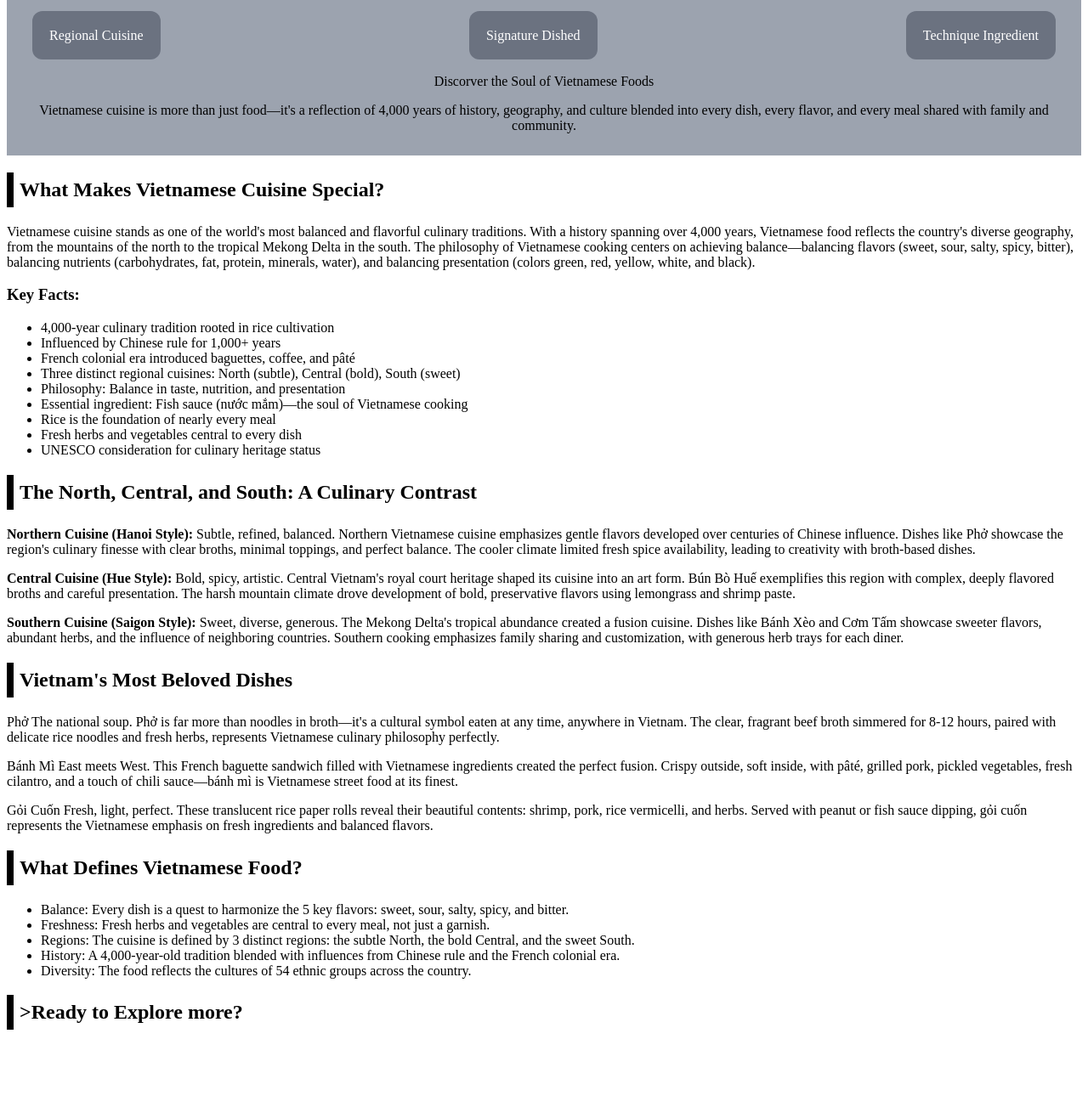
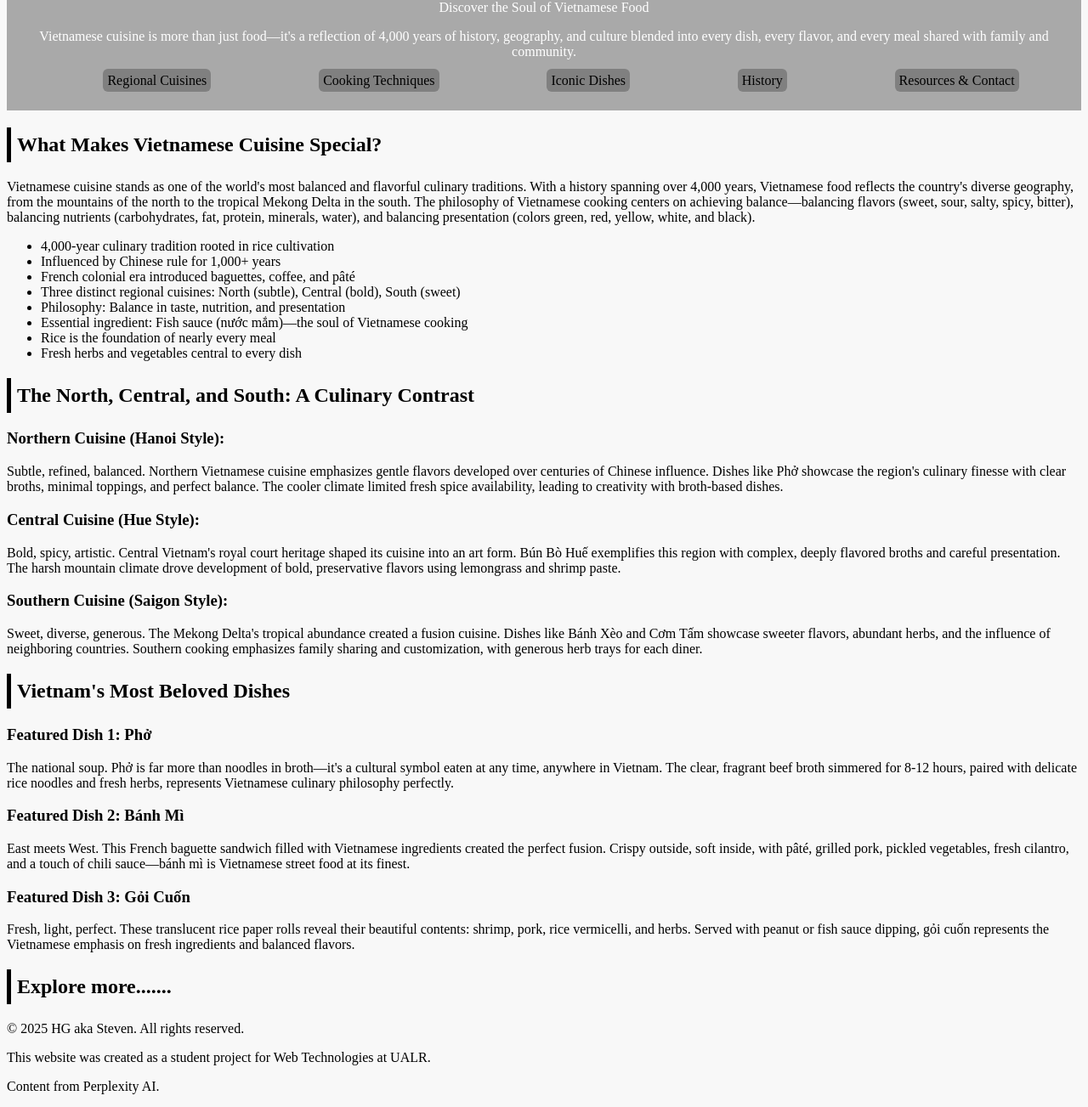
Before and after one commit to hgluong221205/ifsc-1310, a plain HTML site: page vietnamese-cuisine-v1/index.html in a window 1280 px wide. Shown: the part 85-1388 px from the top of the page at 85% size. Before the commit the page ends 1317 px from the top, so only its background shows below. Drawn offline with Linux system fonts and the light colour scheme.

Commit message:
Restructure html and validated

```diff
--- a/vietnamese-cuisine-v1/assets/css/style.css
+++ b/vietnamese-cuisine-v1/assets/css/style.css
@@ -10,42 +10,48 @@ html {
 
 /*        Global Style                        */
 body{
+  background-color: #F8F8F8;
 }
 
-header{
-    background-color:#9CA3AF;
-    margin: 0;
-    padding: 10px;
-    text-align: center;
-}
-nav.primary a{
-  text-decoration: none;
+.page-header{
+  background-color: darkgray;
+  width: 100%;
+  margin: 0;
+  padding: 10px;
+  text-align: center;
   color: white;
 }
-nav.primary ul{
+
+.main-navigation ul{
   display: flex;
-  justify-content: space-between;
-  padding:20px;
+  flex-direction: row;
+  justify-content: space-around;
 }
-nav.primary ul li{
+
+.main-navigation ul li{
   list-style-type: none;
 }
-nav.primary ul li a{
-  background-color:#6B7280;
-  padding: 20px;
-  border-radius: 12px;
-}
-h2{
-    border-left: 8px solid black;
-    padding: 7px;
+
+.main-navigation ul li a{
+  text-decoration: none;
+  color:black;
+  background-color:gray;
+  padding: 5px;
+  border-radius: 6px;
 }
 
+.introduction h2{
+  border-left: 5px solid black ;
+  padding: 7px;
+}
 
-.post{
-  background-color: red;
-  display:flex;
+.three-article{
+  display: flex;
+  flex-direction: row;
+}
+
+article.content{
 
 }
 
-
 /* ------------ Media Queries ----------------- */
--- a/vietnamese-cuisine-v1/index.html
+++ b/vietnamese-cuisine-v1/index.html
@@ -12,29 +12,32 @@
 <title>Vietnam's Culinary Journey: From North to South</title>
   </head>
 
+<body>
+    <header class="page-header">
+        <h2 class="site-title">Vietnam's Culinary Journey: From North to South</h2>
+         <p class="tagline">
+            Discover the Soul of Vietnamese Food
+         </p>
 
+         <p class="subtitle">
+            Vietnamese cuisine is more than just food—it's a reflection of 4,000 years of history, geography, and culture blended into every dish, every flavor, and every meal shared with family and community.
+         </p>
 
-
- <body>
-<!-- ********* HOME PAGE CONTENT *********** -->
- <main>
-<header class="primary">
-    <h1>Vietnam's Culinary Journey: From North to South</h1>
-    <nav class="primary">
+        <nav class="main-navigation">
             <ul>
-            <li><a href="about.html">Regional Cuisine</a></li>
-            <li><a href="sing.html">Signature Dished</a></li>
-            <li><a href="Po.html">Technique Ingredient</a></li>
+                <li><a href="regional-cuisines.html">Regional Cuisines</a></li>
+                <li><a href="techniques-ingredients.html">Cooking Techniques</a></li>
+                <li><a href="signature-dishes.html">Iconic Dishes</a></li>
+                <li><a href="history-influences.html">History</a></li>
+                <li><a href="resources.html">Resources & Contact</a></li>
             </ul>
         </nav>
-    <p>Discorver the Soul of Vietnamese Foods</p>
-    <p> Vietnamese cuisine is more than just food—it's a reflection of 4,000 years of history, geography, and culture blended into every dish, every flavor, and every meal shared with family and community.</p>
     </header>
-<section><!-- Section 1: What is Vietnamese Cuisine? -->
+
+    <main class="main content">
+        <section class="introduction">
             <h2>What Makes Vietnamese Cuisine Special?</h2>
-<p>Vietnamese cuisine stands as one of the world's most balanced and flavorful culinary traditions. With a history spanning over 4,000 years, Vietnamese food reflects the country's diverse geography, from the mountains of the north to the tropical Mekong Delta in the south. The philosophy of Vietnamese cooking centers on achieving balance—balancing flavors (sweet, sour, salty, spicy, bitter), balancing nutrients (carbohydrates, fat, protein, minerals, water), and balancing presentation (colors green, red, yellow, white, and black).
-
-<h3>Key Facts:</h3>
+            <p>Vietnamese cuisine stands as one of the world's most balanced and flavorful culinary traditions. With a history spanning over 4,000 years, Vietnamese food reflects the country's diverse geography, from the mountains of the north to the tropical Mekong Delta in the south. The philosophy of Vietnamese cooking centers on achieving balance—balancing flavors (sweet, sour, salty, spicy, bitter), balancing nutrients (carbohydrates, fat, protein, minerals, water), and balancing presentation (colors green, red, yellow, white, and black).</p>
             <ul>
                 <li>4,000-year culinary tradition rooted in rice cultivation</li>
                 <li>Influenced by Chinese rule for 1,000+ years</li>
@@ -44,83 +47,65 @@
                 <li>Essential ingredient: Fish sauce (nước mắm)—the soul of Vietnamese cooking</li>
                 <li>Rice is the foundation of nearly every meal</li>
                 <li>Fresh herbs and vegetables central to every dish</li>
-    <li>UNESCO consideration for culinary heritage status</li>
             </ul>
         </section>
 
-<section> <!-- Section 2: Three Regions, Three Tastes -->
+
+        <section class="introduction" class="container">
             <h2>The North, Central, and South: A Culinary Contrast</h2>
 
-  <article>
-    <p><strong>Northern Cuisine (Hanoi Style):</strong>
-Subtle, refined, balanced. Northern Vietnamese cuisine emphasizes gentle flavors developed over centuries of Chinese influence. Dishes like Phở showcase the region's culinary finesse with clear broths, minimal toppings, and perfect balance. The cooler climate limited fresh spice availability, leading to creativity with broth-based dishes.</p>
+            <article class="content">
+                <h3>Northern Cuisine (Hanoi Style):</h3>
+                <p>Subtle, refined, balanced. Northern Vietnamese cuisine emphasizes gentle flavors developed over centuries of Chinese influence. Dishes like Phở showcase the region's culinary finesse with clear broths, minimal toppings, and perfect balance. The cooler climate limited fresh spice availability, leading to creativity with broth-based dishes.</p>
+
             </article>
 
-<article>
-<p><strong> Central Cuisine (Hue Style): </strong>
-Bold, spicy, artistic. Central Vietnam's royal court heritage shaped its cuisine into an art form. Bún Bò Huế exemplifies this region with complex, deeply flavored broths and careful presentation. The harsh mountain climate drove development of bold, preservative flavors using lemongrass and shrimp paste.</p>
+            <article class="content">
+                <h3>Central Cuisine (Hue Style):</h3>
+                <p>Bold, spicy, artistic. Central Vietnam's royal court heritage shaped its cuisine into an art form. Bún Bò Huế exemplifies this region with complex, deeply flavored broths and careful presentation. The harsh mountain climate drove development of bold, preservative flavors using lemongrass and shrimp paste.</p>
             </article>
 
-<article>
-<p><strong>Southern Cuisine (Saigon Style):</strong>
-Sweet, diverse, generous. The Mekong Delta's tropical abundance created a fusion cuisine. Dishes like Bánh Xèo and Cơm Tấm showcase sweeter flavors, abundant herbs, and the influence of neighboring countries. Southern cooking emphasizes family sharing and customization, with generous herb trays for each diner.</p>
-</article>
+            <article class="content">
+                <h3>Southern Cuisine (Saigon Style):</h3>
+                <p>Sweet, diverse, generous. The Mekong Delta's tropical abundance created a fusion cuisine. Dishes like Bánh Xèo and Cơm Tấm showcase sweeter flavors, abundant herbs, and the influence of neighboring countries. Southern cooking emphasizes family sharing and customization, with generous herb trays for each diner.</p>
 
-</section>
-
-
-<section> <!-- Section 3: Featured Iconic Dishes -->
-<h2>Vietnam's Most Beloved Dishes</h2>
-    <article>
-        <p>Phở
-The national soup. Phở is far more than noodles in broth—it's a cultural symbol eaten at any time, anywhere in Vietnam. The clear, fragrant beef broth simmered for 8-12 hours, paired with delicate rice noodles and fresh herbs, represents Vietnamese culinary philosophy perfectly.</p>
-</article>
-
-<article>
-    <p>Bánh Mì
-East meets West. This French baguette sandwich filled with Vietnamese ingredients created the perfect fusion. Crispy outside, soft inside, with pâté, grilled pork, pickled vegetables, fresh cilantro, and a touch of chili sauce—bánh mì is Vietnamese street food at its finest.</p>
-</article>
-
-<article>
-    <p>Gỏi Cuốn
-Fresh, light, perfect. These translucent rice paper rolls reveal their beautiful contents: shrimp, pork, rice vermicelli, and herbs. Served with peanut or fish sauce dipping, gỏi cuốn represents the Vietnamese emphasis on fresh ingredients and balanced flavors.</p>
-</article>
-
-</section>
-
-<section> <!-- Section 4: Quick Facts -->
-
-    <h2>What Defines Vietnamese Food?</h2>
-<article>
- <ul>
-    <li>Balance: Every dish is a quest to harmonize the 5 key flavors: sweet, sour, salty, spicy, and bitter.</li>
-    <li>Freshness: Fresh herbs and vegetables are central to every meal, not just a garnish.</li>
-    <li>Regions: The cuisine is defined by 3 distinct regions: the subtle North, the bold Central, and the sweet South.</li>
-    <li>History: A 4,000-year-old tradition blended with influences from Chinese rule and the French colonial era.</li>
-    <li>Diversity: The food reflects the cultures of 54 ethnic groups across the country.</li>
- </ul>
             </article>
         </section>
 
-<footer>
-    <h2>>Ready to Explore more?</h2>
+        <section class="introduction" class="container">
+            <h2>Vietnam's Most Beloved Dishes</h2>
 
+            <article class="content">
+                <h3>Featured Dish 1: Phở</h3>
+                <p>The national soup. Phở is far more than noodles in broth—it's a cultural symbol eaten at any time, anywhere in Vietnam. The clear, fragrant beef broth simmered for 8-12 hours, paired with delicate rice noodles and fresh herbs, represents Vietnamese culinary philosophy perfectly.</p>
+            </article>
+
+            <article class="content">
+                <h3>Featured Dish 2: Bánh Mì</h3>
+                <p>East meets West. This French baguette sandwich filled with Vietnamese ingredients created the perfect fusion. Crispy outside, soft inside, with pâté, grilled pork, pickled vegetables, fresh cilantro, and a touch of chili sauce—bánh mì is Vietnamese street food at its finest.</p>
+            </article>
+
+            <article class="content">
+                <h3>Featured Dish 3: Gỏi Cuốn</h3>
+                <p>Fresh, light, perfect. These translucent rice paper rolls reveal their beautiful contents: shrimp, pork, rice vermicelli, and herbs. Served with peanut or fish sauce dipping, gỏi cuốn represents the Vietnamese emphasis on fresh ingredients and balanced flavors.</p>
+            </article>
+        </section>
+
+        <!-- Explore -->
+        <section class="introduction">
+            <h2>Explore more.......</h2>
+            <nav>
+
+            </nav>
+        </section>
+
+        <footer class="page-footer">
+            <p>&copy; 2025 HG aka Steven. All rights reserved.</p>
+            <p>This website was created as a student project for Web Technologies at UALR.</p>
+            <p>Content from Perplexity AI.</p>
         </footer>
-
+    </main>
 
 </body>
-</main>
-
-
-
-
-
-
-
-
-
-
-
-
 
 </html>
```
Lines whose indentation alone changed are shown as unchanged.
